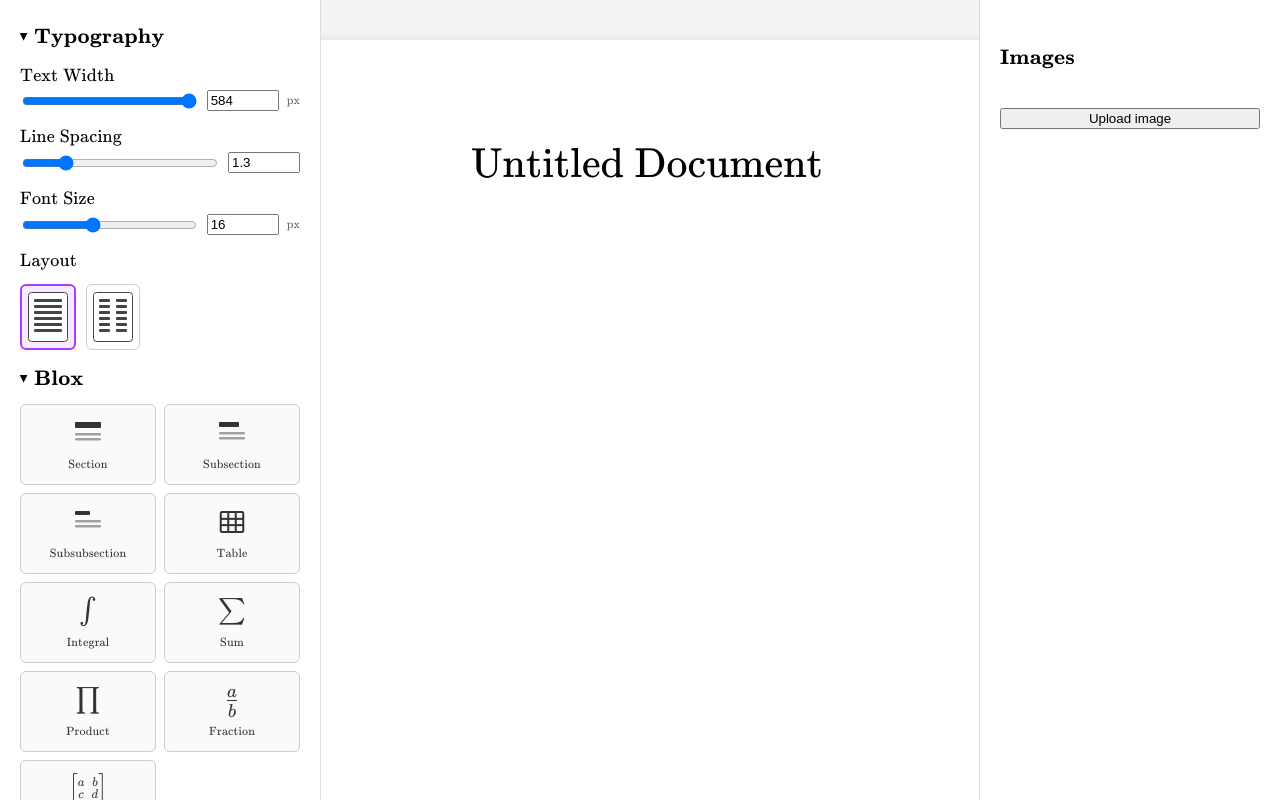
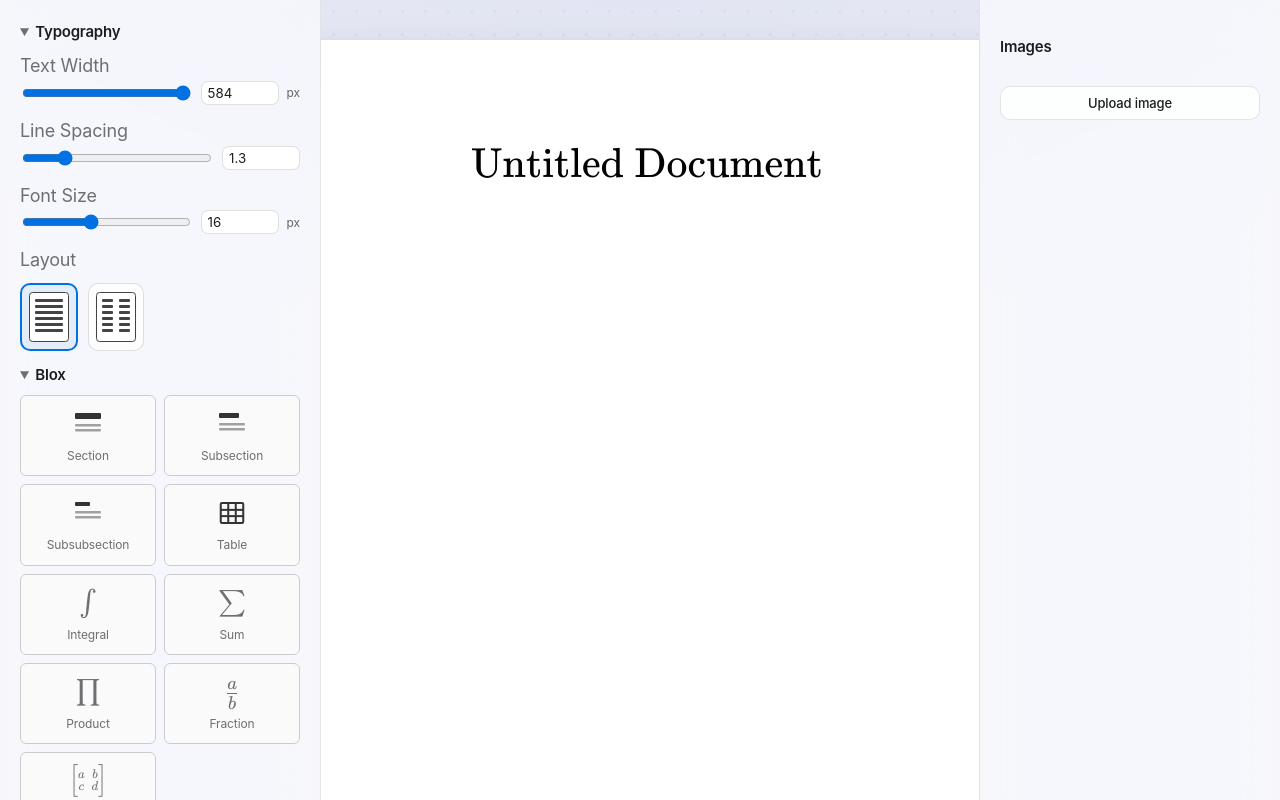
Before and after one commit to KevHamm/blox, a React (Vite) app in the folder frontend/: page / in a window 1280 px wide. Both pictures are taken after a click on the button "Work on project". Shown: the top 800 px of the page. Built offline with nearby package versions, Linux system fonts and the light colour scheme.

Commit message:
Added design to editor

```diff
--- a/frontend/src/App.tsx
+++ b/frontend/src/App.tsx
@@ -1563,19 +1563,19 @@ function Editor() {
       measuring={{ droppable: { strategy: MeasuringStrategy.Always } }}
     >
       <div
+        className="editor-canvas"
         style={{
           display: "flex",
-          minHeight: "100vh",
-          background: "#f3f3f3"
+          minHeight: "100vh"
         }}
       >
         {/* SIDEBAR */}
         <div
+          className="ui-panel"
           style={{
             width: 280,
             padding: 20,
-            borderRight: "1px solid #ddd",
-            background: "white",
+            borderRight: "1px solid rgba(0,0,0,0.08)",
             display: "flex",
             flexDirection: "column",
             gap: 12,
@@ -1622,17 +1622,18 @@ function Editor() {
                     onClick={() => setLayout({ ...layout, columns: c })}
                     title={c === 1 ? "One column" : "Two columns"}
                     style={{
-                      padding: 6,
+                      padding: 7,
                       lineHeight: 0,
                       cursor: "pointer",
-                      borderRadius: 6,
+                      borderRadius: 10,
                       color: "#444",
+                      transition: "border-color 0.15s ease, background 0.15s ease",
                       border:
                         layout.columns === c
-                          ? "2px solid var(--accent)"
-                          : "1px solid #ccc",
+                          ? "2px solid var(--ui-blue)"
+                          : "1px solid rgba(0,0,0,0.12)",
                       background:
-                        layout.columns === c ? "var(--accent-bg)" : "white"
+                        layout.columns === c ? "rgba(0,113,227,0.08)" : "rgba(255,255,255,0.7)"
                     }}
                   >
                     <LayoutIcon columns={c} />
@@ -1659,9 +1660,13 @@ function Editor() {
             </div>
           </Collapsible>
 
-          <div style={{ marginTop: "auto"}}>
-            <hr />
-            <button onClick={() => exportLatex(numberedDoc)}>
+          <div style={{ marginTop: "auto" }}>
+            <hr style={{ border: "none", borderTop: "1px solid rgba(0,0,0,0.08)", margin: "12px 0" }} />
+            <button
+              className="ui-btn primary"
+              style={{ width: "100%" }}
+              onClick={() => exportLatex(numberedDoc)}
+            >
               Export LaTeX
             </button>
           </div>
@@ -1720,11 +1725,11 @@ function Editor() {
 
         {/* RIGHT SIDEBAR — IMAGES */}
         <div
+          className="ui-panel"
           style={{
             width: 260,
             padding: 20,
-            borderLeft: "1px solid #ddd",
-            background: "white",
+            borderLeft: "1px solid rgba(0,0,0,0.08)",
             display: "flex",
             flexDirection: "column",
             gap: 12,
@@ -1734,7 +1739,9 @@ function Editor() {
         >
           <h3>Images</h3>
 
-          <button onClick={uploadImage}>Upload image</button>
+          <button className="ui-btn" style={{ width: "100%" }} onClick={uploadImage}>
+            Upload image
+          </button>
 
           {images.map((img) => (
             <DraggableImage key={img.id} img={img} onDelete={deleteImageUpload} />
--- a/frontend/src/components/Page.tsx
+++ b/frontend/src/components/Page.tsx
@@ -20,8 +20,9 @@ export function Page({ children, pageNumber }: PageProps) {
         width: PAGE_WIDTH,
         minHeight: PAGE_HEIGHT,
         background: "white",
-        boxShadow: "0 2px 8px rgba(0,0,0,0.15)",
-        marginBottom: 40,
+        borderRadius: 6,
+        boxShadow: "0 12px 40px rgba(20, 20, 50, 0.10), 0 2px 6px rgba(20, 20, 50, 0.06)",
+        marginBottom: 44,
         paddingTop: PAGE_PADDING_TOP,
         paddingBottom: PAGE_PADDING_BOTTOM,
         paddingLeft: PAGE_PADDING_LEFT,
--- a/frontend/src/index.css
+++ b/frontend/src/index.css
@@ -14,6 +14,13 @@
   --sans: "KaTeX_Main", Georgia, serif;
   --heading: "KaTeX_Main", Georgia, serif;
   --mono: ui-monospace, Consolas, monospace;
+
+  /* Apple-style UI font for the editor chrome (not the document content). */
+  --ui-font: -apple-system, BlinkMacSystemFont, "SF Pro Text", "SF Pro Display",
+    "Helvetica Neue", Helvetica, Arial, sans-serif;
+  --ui-text: #1d1d1f;
+  --ui-2nd: #6e6e73;
+  --ui-blue: #0071e3;
 
   font: 18px/1.6 var(--sans);
   letter-spacing: 0.18px;
@@ -165,6 +172,82 @@ math-field::part(menu-toggle) {
   transition-duration: 0.1s;
 }
 
+/* Editor canvas — soft tint + faint dot grid behind the document pages. */
+.editor-canvas {
+  background-color: #eceef5;
+  background-image:
+    radial-gradient(120% 65% at 50% -12%, rgba(120, 130, 215, 0.13), transparent 60%),
+    radial-gradient(100% 70% at 100% 110%, rgba(110, 200, 195, 0.10), transparent 55%),
+    radial-gradient(rgba(48, 52, 100, 0.06) 1px, transparent 1.6px);
+  background-size: 100% 100%, 100% 100%, 23px 23px;
+}
+
+/* Editor chrome — Apple-style sidebars & controls ------------------------- */
+.ui-panel {
+  font-family: var(--ui-font);
+  background: rgba(251, 251, 253, 0.72);
+  backdrop-filter: blur(20px) saturate(180%);
+  -webkit-backdrop-filter: blur(20px) saturate(180%);
+  color: var(--ui-text);
+}
+.ui-panel h3 {
+  font-family: var(--ui-font);
+  font-weight: 600;
+  font-size: 15px;
+  letter-spacing: -0.015em;
+  color: var(--ui-text);
+}
+.ui-panel h4 {
+  font-family: var(--ui-font);
+}
+.ui-panel label,
+.ui-panel span {
+  font-family: var(--ui-font);
+  color: var(--ui-2nd);
+  letter-spacing: -0.01em;
+}
+.ui-panel input[type="number"],
+.ui-panel input[type="range"] {
+  font-family: var(--ui-font);
+  accent-color: var(--ui-blue);
+}
+.ui-panel input[type="number"] {
+  border: 1px solid rgba(0, 0, 0, 0.12);
+  border-radius: 7px;
+  padding: 3px 6px;
+  color: var(--ui-text);
+}
+
+/* A clean, neutral Apple-style button. */
+.ui-btn {
+  font-family: var(--ui-font);
+  font-size: 13px;
+  font-weight: 500;
+  letter-spacing: -0.01em;
+  color: var(--ui-text);
+  background: rgba(255, 255, 255, 0.85);
+  border: 1px solid rgba(0, 0, 0, 0.1);
+  border-radius: 10px;
+  padding: 8px 14px;
+  cursor: pointer;
+  transition: background 0.15s ease, border-color 0.15s ease, transform 0.08s ease;
+}
+.ui-btn:hover {
+  background: #fff;
+  border-color: rgba(0, 0, 0, 0.2);
+}
+.ui-btn:active {
+  transform: scale(0.97);
+}
+.ui-btn.primary {
+  color: #fff;
+  background: var(--ui-blue);
+  border-color: transparent;
+}
+.ui-btn.primary:hover {
+  background: #0077ed;
+}
+
 /* Every button inside the document page is faded until hovered. */
 .doc-area button {
   opacity: 0.35;
```
